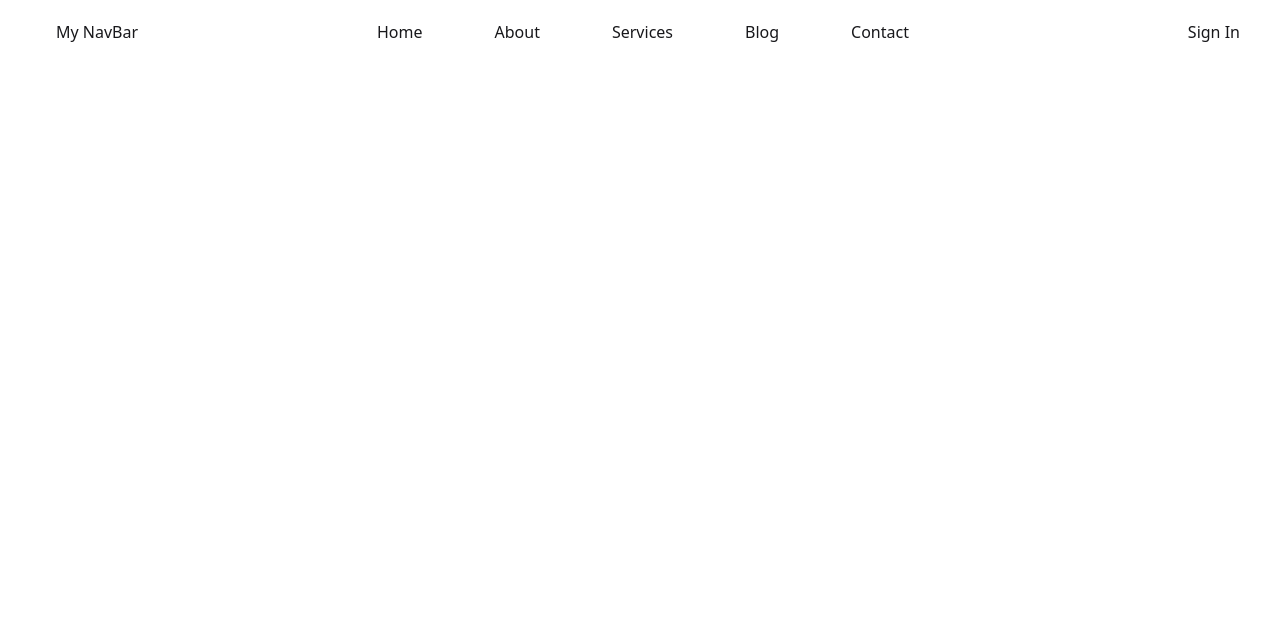
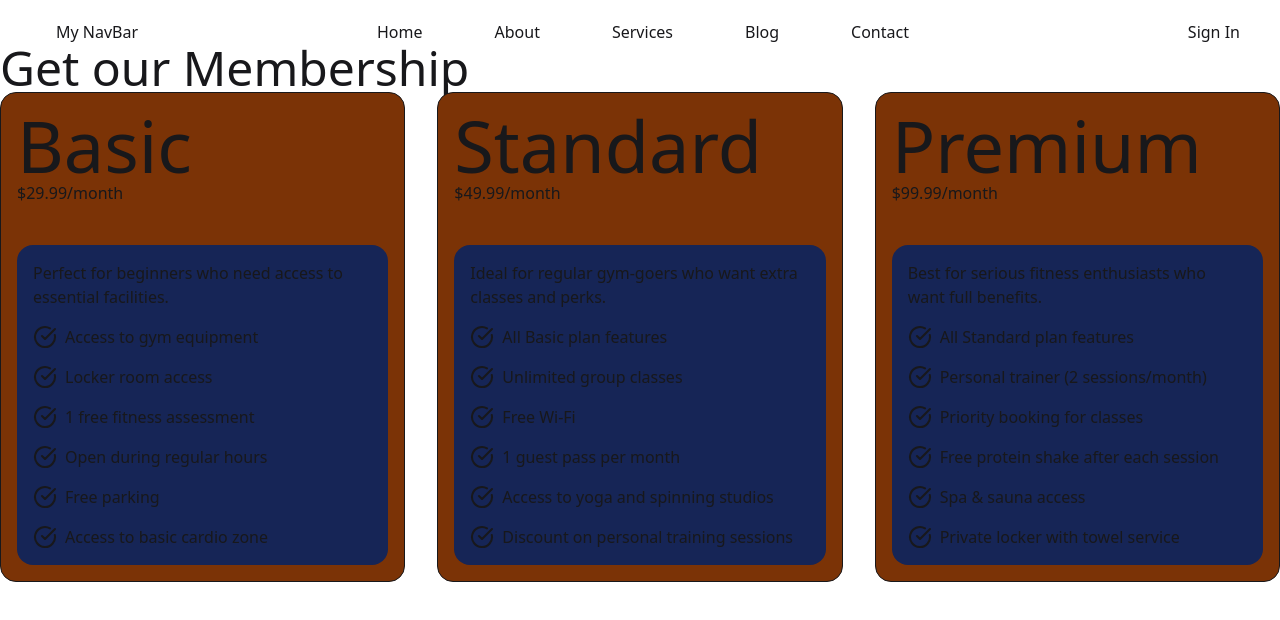
Before and after one commit to Sazidhul/React-route, a React (Vite) app: page / in a window 1280 px wide. Shown: the top 620 px of the page. Built offline with nearby package versions, Linux system fonts and the light colour scheme.

Commit message:
Use Daisy UI pricing card to modify for the component

```diff
--- a/public/pricingData.json
+++ b/public/pricingData.json
@@ -2,7 +2,7 @@
   {
     "id": 1,
     "name": "Basic",
-    "price": 30,
+    "price": "$29.99/month",
     "description": "Perfect for beginners who need access to essential facilities.",
     "features": [
       "Access to gym equipment",
@@ -16,7 +16,7 @@
   {
     "id": 2,
     "name": "Standard",
-    "price": 50,
+    "price": "$49.99/month",
     "description": "Ideal for regular gym-goers who want extra classes and perks.",
     "features": [
       "All Basic plan features",
@@ -30,7 +30,7 @@
   {
     "id": 3,
     "name": "Premium",
-    "price": 80,
+    "price": "$99.99/month",
     "description": "Best for serious fitness enthusiasts who want full benefits.",
     "features": [
       "All Standard plan features",
--- /dev/null
+++ b/src/components/PricingCard/PricingCard.jsx
@@ -0,0 +1,24 @@
+import React from 'react';
+import PricingFeature from './PricingFeature';
+
+const PricingCard = ({pricing}) => {
+   const {name, price, description, features} = pricing; //   for this destruction we can use each element individual
+   return (
+      <div className='border bg-amber-900 rounded-2xl p-4'>
+         {/* card header */}
+         <div >
+            <h1 className='text-7xl'>{name}</h1>
+            <h4>{pricing.price}</h4>
+         </div>
+         {/* Card body */}
+         <div className='bg-blue-950 p-4 rounded-2xl mt-10'>
+            <p>{pricing.description}</p>
+            {
+               features.map((feature, index) => <PricingFeature key={index} feature={feature}></PricingFeature>)
+            }
+         </div>
+      </div>
+   );
+};
+
+export default PricingCard;
--- /dev/null
+++ b/src/components/PricingCard/PricingFeature.jsx
@@ -0,0 +1,10 @@
+import { CircleCheckBig } from 'lucide-react';
+import React from 'react';
+
+const PricingFeature = ({feature}) => {
+   return (
+     <p className='flex mt-4'><CircleCheckBig className='mr-2'></CircleCheckBig> {feature}</p>
+   );
+};
+
+export default PricingFeature;
--- a/src/components/PricingOptions/PricingOptions.jsx
+++ b/src/components/PricingOptions/PricingOptions.jsx
@@ -1,4 +1,5 @@
 import React, { use } from 'react';
+import PricingCard from '../PricingCard/PricingCard';
 
 const PricingOptions = ({pricingPromise}) => {
 
@@ -8,7 +9,12 @@ const PricingOptions = ({pricingPromise}) => {
 
    return (
       <div>
-
+         <h2 className='text-5xl'>Get our Membership</h2>
+         <div className='grid md:grid-cols-3 gap-8'>
+            {
+               pricingData.map(pricing => <PricingCard key={pricing.id} pricing={pricing}></PricingCard>)
+            }
+         </div>
       </div>
    );
 };
```
